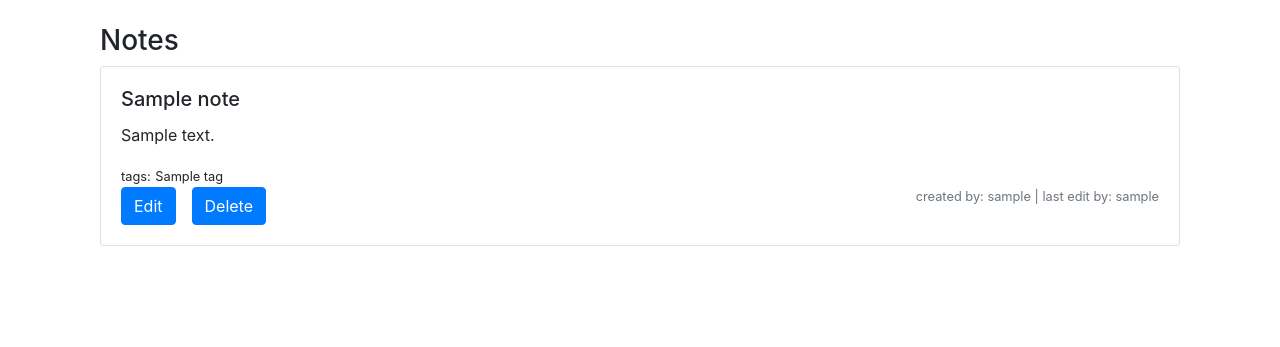
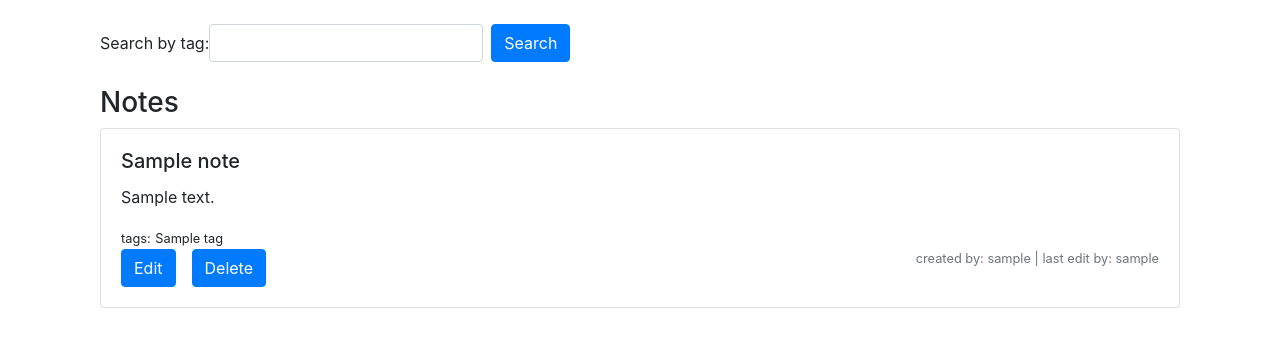
Before and after one commit to Jonkke/tsoha-noteapp, a Flask app: page /notes in a window 1280 px wide. Shown: the part 56-403 px from the top of the page. Run offline with Flask 2, Linux system fonts and the light colour scheme; a user stored in the database is signed in; tables that the repository leaves empty hold one stand-in row (values such as "Sample post"); some libraries are stand-ins or nearby versions.

Commit message:
Add option for searching notes with tags

```diff
--- a/app/notes/forms.py
+++ b/app/notes/forms.py
@@ -9,3 +9,9 @@ class NoteForm(FlaskForm):
 
     class Meta:
         csrf = False
+
+class NoteSearchForm(FlaskForm):
+    search_str = StringField("Search by tag:", [validators.Length(min=1)])
+
+    class Meta:
+        csrf = False
--- a/app/notes/views.py
+++ b/app/notes/views.py
@@ -3,14 +3,29 @@ from flask import redirect, url_for, render_template, request
 from flask_login import login_required, current_user
 
 from app.notes.models import Note, Tag
-from app.notes.forms import NoteForm
+from app.notes.forms import NoteForm, NoteSearchForm
 
 @app.route("/notes", methods=["GET"])
 @login_required
 def notes_index():
     #notes = Note.query.all()
     notes = current_user.readableNotes
-    return render_template("notes/notelist.html", notes=notes)
+    return render_template("notes/notelist.html", notes=notes, form=NoteSearchForm())
+
+@app.route("/notes/search", methods=["POST"])
+@login_required
+def notes_search():
+    form = NoteSearchForm(request.form)
+    searchedTags = form.search_str.data.split()
+    notes = current_user.readableNotes
+    filteredNotes = []
+    for note in notes:
+        for tag in note.tags:
+            if searchedTags.count(tag.name):
+                filteredNotes.append(note)
+                break
+
+    return render_template("notes/notelist.html", notes=filteredNotes, form=NoteSearchForm())
 
 @app.route("/notes/new")
 @login_required
--- a/app/templates/notes/notelist.html
+++ b/app/templates/notes/notelist.html
@@ -2,6 +2,13 @@
 
 {% block body %}
 <div class="container">
+  <form method="POST" class="form-inline" action="{{ url_for('notes_search') }}">
+    <div class="form-group mb-4">
+      {{ form.search_str.label }}
+      {{ form.search_str(class_="form-control") }}
+    </div>
+    <button class="btn btn-primary mb-4 ml-2" type="submit">Search</button>
+  </form>
   <h3 class="mb-6">Notes</h3>
   {% for note in notes %}
   <div class="card mb-3">
```
